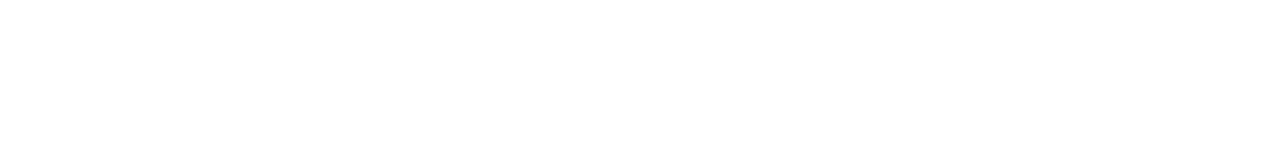
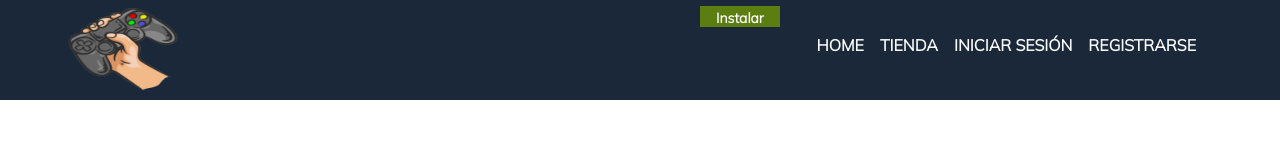
Before and after one commit to CorreaJrr/proyecto-2-js, a plain HTML site: page index.html in a window 1280 px wide. Drawn offline with nearby package versions, Linux system fonts and the light colour scheme.

Commit message:
navbar en proceso

```diff
--- a/index.html
+++ b/index.html
@@ -10,7 +10,43 @@
     <title>RollingGames</title>
 </head>
 <body>
-
+  <header>
+    <div class="logo p-5">
+      <img class="roll-in-blurred-top mt-2" src="./img/Logo img.png" alt="Logo RollingGames" width="150px" height="100px">
+    </div>
+    <div class="textNav">
+      <button class="installBtn px-3 alig roll-in-blurred-top">Instalar</button>
+    </div>
+    <nav class="navbar navbar-expand-lg tracking-in-expand-fwd p-5">
+      <div class="container-fluid">
+        <button class="navbar-toggler bg-light" type="button" data-bs-toggle="collapse" data-bs-target="#navbarNav" aria-controls="navbarNav" aria-expanded="false" aria-label="Toggle navigation">
+          <span class="navbar-toggler-icon"></span>
+        </button>
+        <div class="collapse navbar-collapse" id="navbarNav">
+          <ul class="navbar-nav text-white">
+            <li class="nav-item">
+              <a class="nav-link active" aria-current="page" href="#"></a>
+            </li>
+            <li class="nav-item">
+              <a class="nav-link text-light fw-bold" href="#">HOME</a>
+            </li>
+            <li class="nav-item">
+              <a class="nav-link text-light fw-bold" href="#">TIENDA</a>
+            </li>
+            <li class="nav-item">
+              <a class="nav-link text-light fw-bold" href="#">INICIAR SESIÓN</a>
+            </li>
+            <li class="nav-item">
+              <a class="nav-link text-light fw-bold" href="#">REGISTRARSE</a>
+            </li>
+            <li class="nav-item">
+              <a class="nav-link disabled" aria-disabled="true"></a>
+            </li>
+          </ul>
+        </div>
+      </div>
+    </nav>
+  </header>
 </body>
 
 <script src="https://cdn.jsdelivr.net/npm/bootstrap@5.3.1/dist/js/bootstrap.bundle.min.js" integrity="sha384-HwwvtgBNo3bZJJLYd8oVXjrBZt8cqVSpeBNS5n7C8IVInixGAoxmnlMuBnhbgrkm" crossorigin="anonymous"></script>
--- a/styles/styles.css
+++ b/styles/styles.css
@@ -3,3 +3,157 @@
     padding: 0;
     font-family: 'Mulish', sans-serif;
 }
+
+header {
+    display: flex;
+    justify-content: space-between;
+    align-items: center;
+    background-color:#1B2839;
+    width: 100%;
+    height: 100px;
+    padding-bottom: 10px;
+    position: fixed;
+    top: 0;
+    bottom: 0;
+    z-index: 3000;
+}
+
+.textNav {
+    position: absolute;
+    right: 0px;
+    top: 6px;
+    height: 21px;
+    line-height: 21px;
+    color: white;
+    font-size: 14px;
+    z-index: 401;
+}
+
+.installBtn {
+    display: inline-block;
+    position: relative;
+    height: 21px;
+    line-height: 24px;
+    margin-right: 500px;
+    background-color: #5C7E10;
+    border: #5C7E10;
+    color: white;
+    font-weight: bold;
+}
+
+
+.nav-link {
+    transition: all 0.2s;
+    position: relative;
+}
+
+.nav-link:hover::after {
+    content: "";
+    height: 2px;
+    width: 100%;
+    background-color: #5C7E10;
+    position: absolute;
+    bottom: 0;
+    left: 0;
+}
+
+
+.tracking-in-expand-fwd {
+	-webkit-animation: tracking-in-expand-fwd 0.8s cubic-bezier(0.215, 0.610, 0.355, 1.000) both;
+	        animation: tracking-in-expand-fwd 0.8s cubic-bezier(0.215, 0.610, 0.355, 1.000) both;
+}
+
+.roll-in-blurred-top {
+	-webkit-animation: roll-in-blurred-top 0.6s cubic-bezier(0.230, 1.000, 0.320, 1.000) both;
+	        animation: roll-in-blurred-top 0.6s cubic-bezier(0.230, 1.000, 0.320, 1.000) both;
+}
+
+/* ----------------------------------------------
+ * Generated by Animista on 2023-9-1 14:47:49
+ * Licensed under FreeBSD License.
+ * See http://animista.net/license for more info.
+ * w: http://animista.net, t: @cssanimista
+ * ---------------------------------------------- */
+
+/**
+ * ----------------------------------------
+ * animation roll-in-blurred-top
+ * ----------------------------------------
+ */
+ @-webkit-keyframes roll-in-blurred-top {
+    0% {
+      -webkit-transform: translateY(-800px) rotate(-720deg);
+              transform: translateY(-800px) rotate(-720deg);
+      -webkit-filter: blur(50px);
+              filter: blur(50px);
+      opacity: 0;
+    }
+    100% {
+      -webkit-transform: translateY(0) rotate(0deg);
+              transform: translateY(0) rotate(0deg);
+      -webkit-filter: blur(0);
+              filter: blur(0);
+      opacity: 1;
+    }
+  }
+  @keyframes roll-in-blurred-top {
+    0% {
+      -webkit-transform: translateY(-800px) rotate(-720deg);
+              transform: translateY(-800px) rotate(-720deg);
+      -webkit-filter: blur(50px);
+              filter: blur(50px);
+      opacity: 0;
+    }
+    100% {
+      -webkit-transform: translateY(0) rotate(0deg);
+              transform: translateY(0) rotate(0deg);
+      -webkit-filter: blur(0);
+              filter: blur(0);
+      opacity: 1;
+    }
+  }
+
+/* ----------------------------------------------
+ * Generated by Animista on 2023-9-1 14:51:19
+ * Licensed under FreeBSD License.
+ * See http://animista.net/license for more info.
+ * w: http://animista.net, t: @cssanimista
+ * ---------------------------------------------- */
+
+/**
+ * ----------------------------------------
+ * animation tracking-in-expand-fwd
+ * ----------------------------------------
+ */
+ @-webkit-keyframes tracking-in-expand-fwd {
+    0% {
+      letter-spacing: -0.5em;
+      -webkit-transform: translateZ(-700px);
+              transform: translateZ(-700px);
+      opacity: 0;
+    }
+    40% {
+      opacity: 0.6;
+    }
+    100% {
+      -webkit-transform: translateZ(0);
+              transform: translateZ(0);
+      opacity: 1;
+    }
+  }
+  @keyframes tracking-in-expand-fwd {
+    0% {
+      letter-spacing: -0.5em;
+      -webkit-transform: translateZ(-700px);
+              transform: translateZ(-700px);
+      opacity: 0;
+    }
+    40% {
+      opacity: 0.6;
+    }
+    100% {
+      -webkit-transform: translateZ(0);
+              transform: translateZ(0);
+      opacity: 1;
+    }
+  }
```
Also changed, not shown: img/install.png (added).
